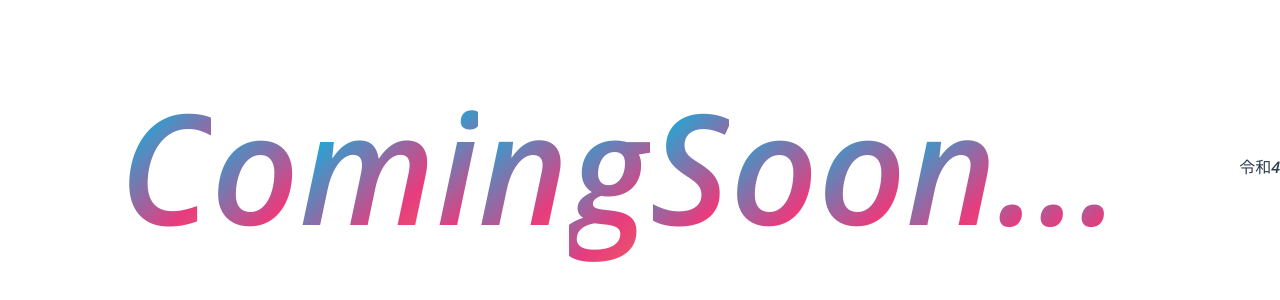
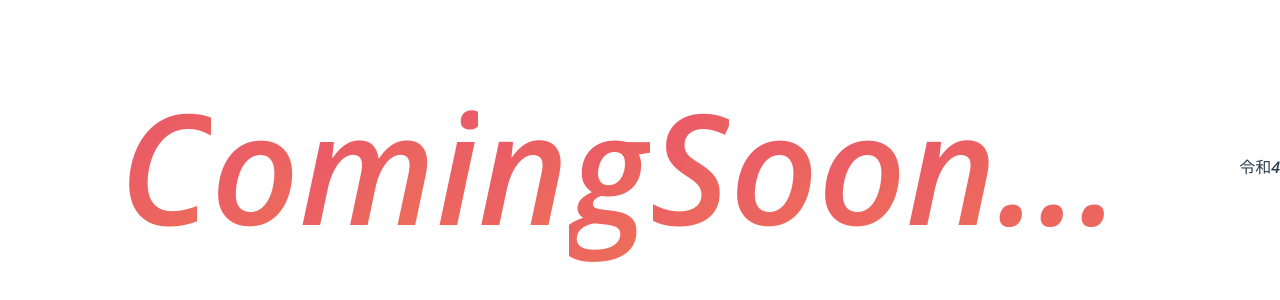
Before and after one commit to shion1305/coming-soon-template, a Vue app: page / in a window 1280 px wide. Shown: the part 234-534 px from the top of the page. Built offline with nearby package versions, Linux system fonts and the light colour scheme.

Commit message:
✨ Implement background-position animation

```diff
--- a/src/components/TextBouncing.vue
+++ b/src/components/TextBouncing.vue
@@ -30,6 +30,7 @@ const props = defineProps({
   background: linear-gradient(-45deg, #ee7752, #e73c7e, #23a6d5, #23d5ab);
   -webkit-background-clip: text;
   color: transparent;
+  background-size: 400% 400%;
 }
 
 .parent {
@@ -45,7 +46,6 @@ const props = defineProps({
 
 @keyframes bounce {
   0% {
-    background-position: 100% 100%;
     transform: scale(1, 1) translateY(0);
   }
   2% {
@@ -65,14 +65,27 @@ const props = defineProps({
   }
   25% {
     transform: scale(1, 1) translateY(0);
+
+    100% {
+      transform: scale(1, 1) translateY(0);
+    }
   }
+}
+
+@keyframes gradient {
+  0% {
+    background-position: 0 0;
+  }
+  25% {
+    background-position: 0 100%;
+  }
+
   50% {
-    background-position: 0 0;
+    background-position: 100% 100%;
   }
 
   100% {
-    transform: scale(1, 1) translateY(0);
-    background-position: 100% 100%;
+    background-position: 100% 0%;
   }
 }
 </style>
```
